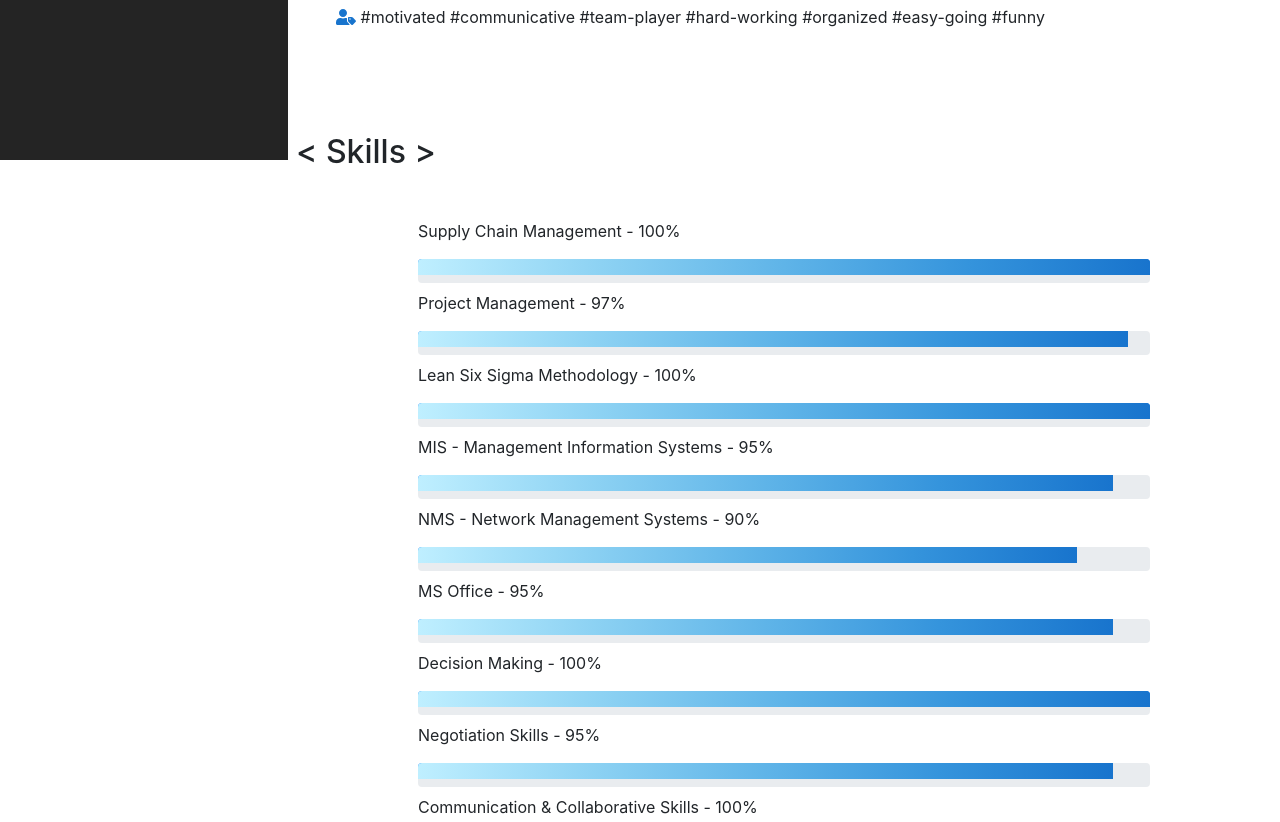
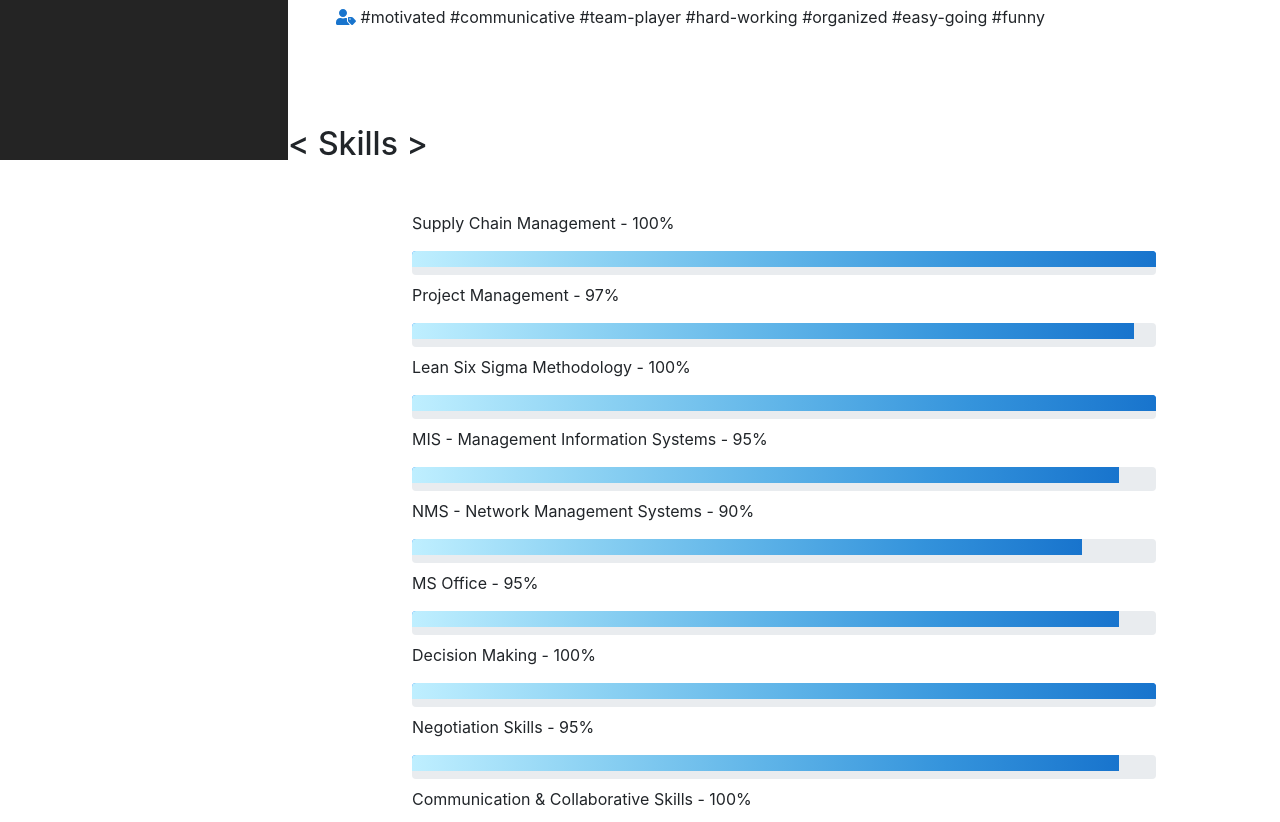
Before and after one commit to ayush94k/ayush94k.github.io, a website with bundled scripts: page index.html in a window 1280 px wide. Shown: the part 640-1462 px from the top of the page. Built offline with nearby package versions, Linux system fonts and the light colour scheme; a web font is replaced by a local one.

Commit message:
Update index.html

```diff
--- a/index.html
+++ b/index.html
@@ -177,7 +177,7 @@
         </div>
       </section>
 
-      <section class="resume-section p-1 p-lg-2" id="skills">
+      <section class="resume-section pb-0 p-lg-0" id="skills">
         <h2 class="mb-5">&lt; Skills &gt;</h2>
         <div class="my-auto">
 
```
